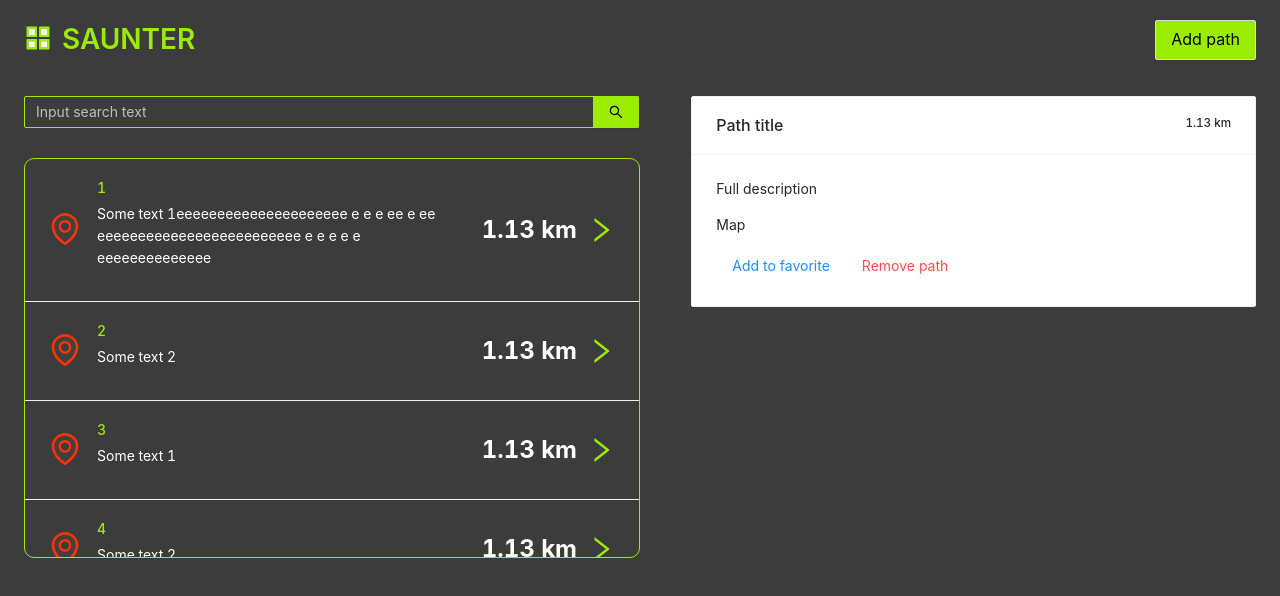
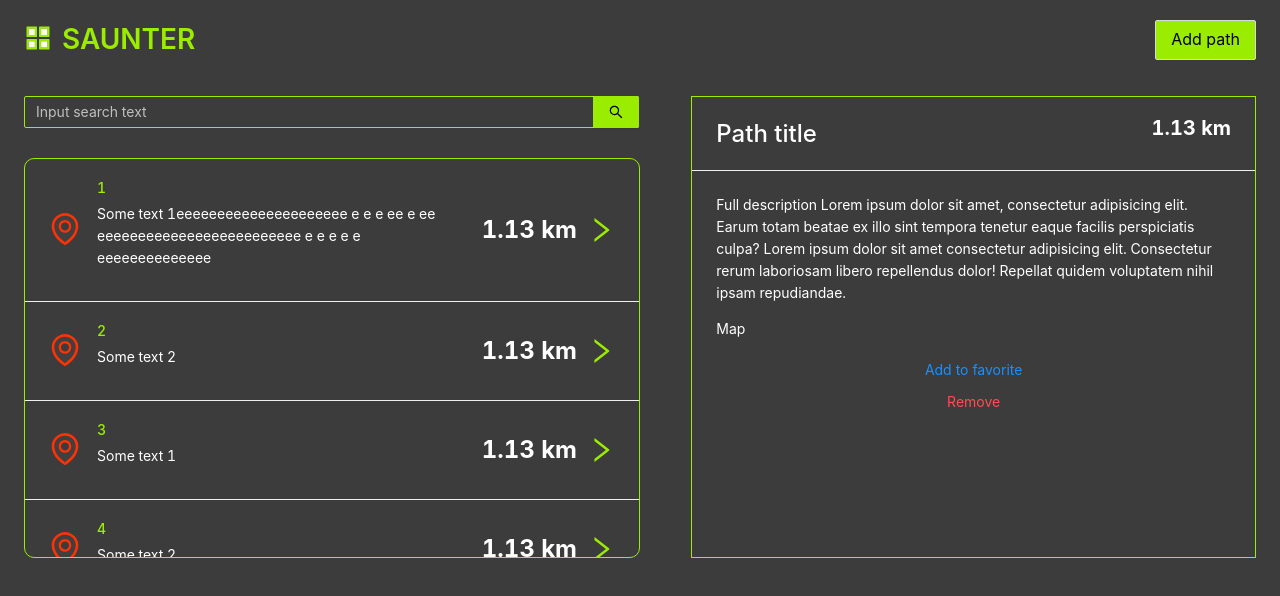
Before and after one commit to AndreyBaglai/Saunter, a React (Create React App) app: page / in a window 1280 px wide. Shown: the top 596 px of the page. Built offline with nearby package versions, Linux system fonts and the light colour scheme.

Commit message:
feat: add right side main component

```diff
--- a/public/index.html
+++ b/public/index.html
@@ -16,5 +16,6 @@
   </head>
   <body>
     <div id="root"></div>
+    <div class="root-form"></div>
   </body>
 </html>
--- a/src/components/MainRightSide/MainRightSide.module.css
+++ b/src/components/MainRightSide/MainRightSide.module.css
@@ -0,0 +1,21 @@
+.pathView {
+  background: transparent;
+  color: #fff;
+  border: 1px solid #9aed00;
+}
+
+.card {
+  background: transparent;
+  color: #fff;
+  border: none;
+}
+
+.distance {
+  color: #fff;
+  font-size: 20px;
+  font-weight: bold;
+}
+
+.wrapperBtn {
+  margin: 0 auto;
+}
--- a/src/components/MainRightSide/MainRightSide.tsx
+++ b/src/components/MainRightSide/MainRightSide.tsx
@@ -5,15 +5,29 @@ import styles from './MainRightSide.module.css';
 
 export default function MainRightSide() {
   return (
-    <Col span={11} offset={1}>
-    <Card title="Path title" extra={<h5>1.13 km</h5>} style={{ width: '100%' }}>
-      <p>Full description</p>
-      <p>Map</p>
-      <Button type="link">Add to favorite</Button>
-      <Button type="link" danger>
-        Remove path
-      </Button>
-    </Card>
-  </Col>
-  )
+    <Col span={11} offset={1} className={styles.pathView}>
+      <Card
+        headStyle={{ color: '#fff', fontSize: '24px' }}
+        className={styles.card}
+        title="Path title"
+        extra={<h5 className={styles.distance}>1.13 km</h5>}
+        style={{ width: '100%' }}>
+        <p>
+          Full description Lorem ipsum dolor sit amet, consectetur adipisicing elit. Earum totam
+          beatae ex illo sint tempora tenetur eaque facilis perspiciatis culpa? Lorem ipsum dolor
+          sit amet consectetur adipisicing elit. Consectetur rerum laboriosam libero repellendus
+          dolor! Repellat quidem voluptatem nihil ipsam repudiandae.
+        </p>
+        <p>Map</p>
+        <div className={styles.wrapperBtn}>
+          <Button block type="link">
+            Add to favorite
+          </Button>
+          <Button block type="link" danger>
+            Remove
+          </Button>
+        </div>
+      </Card>
+    </Col>
+  );
 }
```
Also changed, not shown: src/model/path-model.ts (added, +10 -0 lines).
